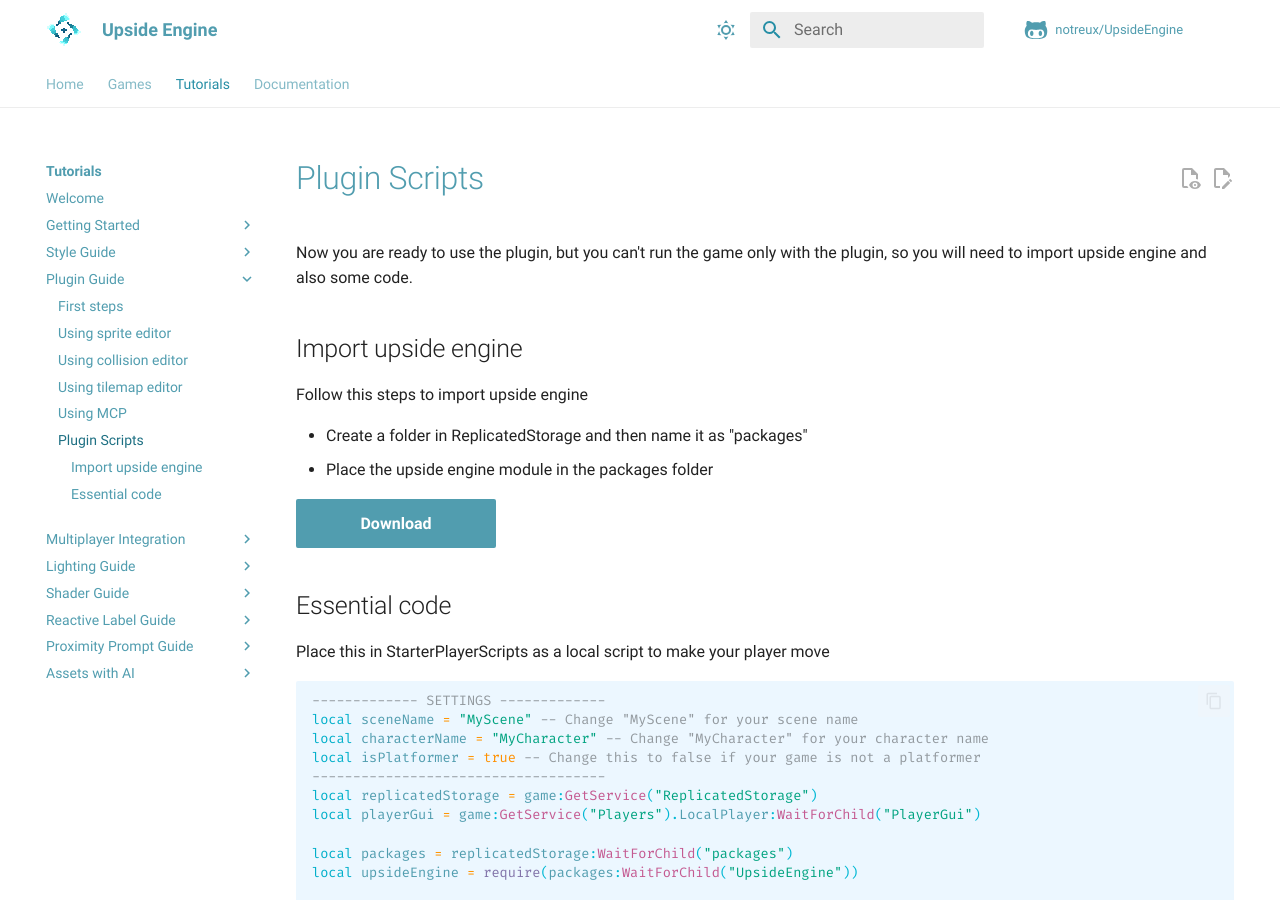
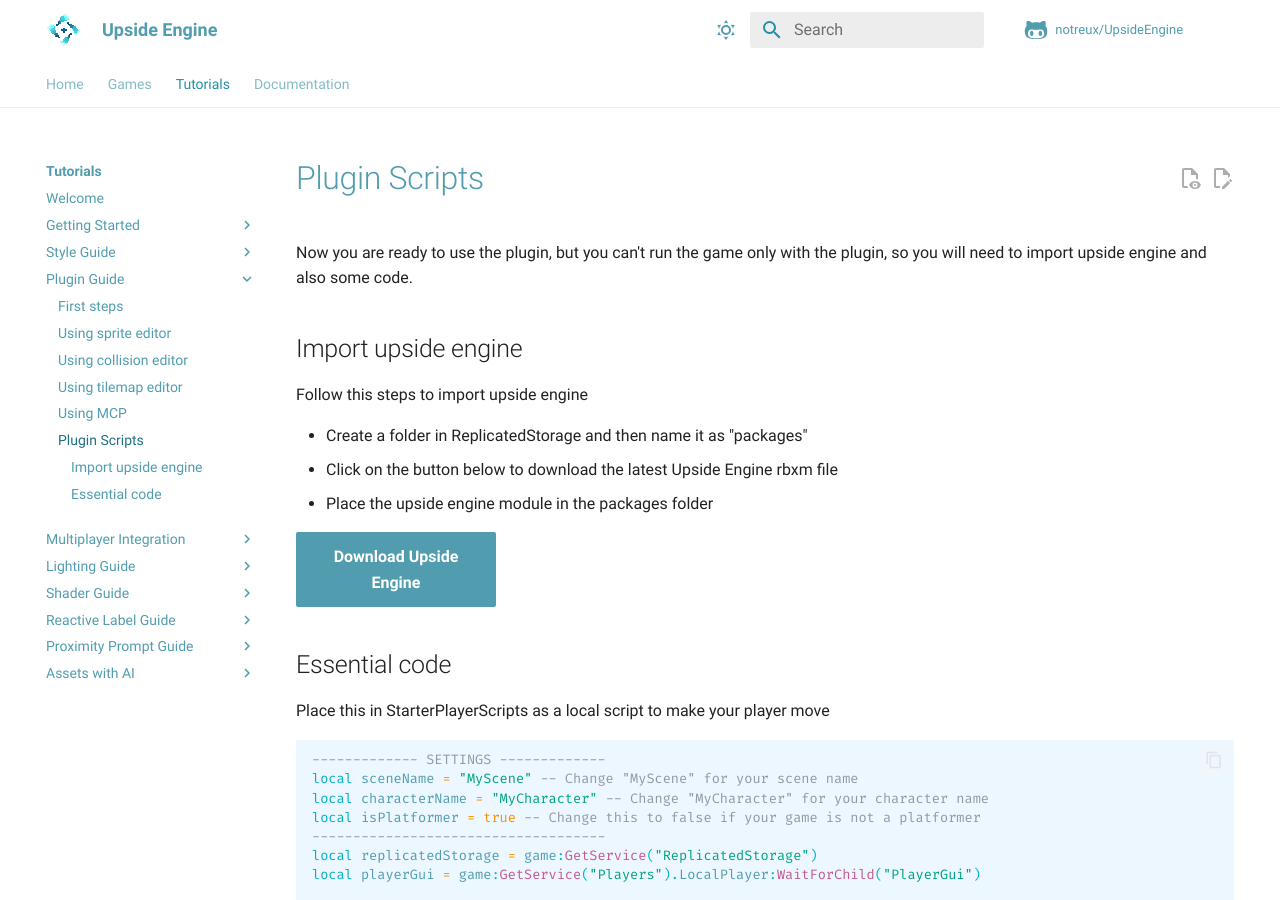
Before and after one commit to notreux/UpsideEngine, an MkDocs documentation site: the page built from docs/tutorials/plugin-guide/PluginScripts.md, in a window 1280 px wide and 900 px high. Built offline with MkDocs 1.6.1 and Material for MkDocs 9.7.7, drawn with Linux system fonts in a browser that asks for light colours; comment, search, counter and statistics services are not loaded.

Commit message:
docs: update download links for Upside Engine in Installation and PluginScripts guides docs: correct color value range in BasicEffect tutorial

```diff
--- a/docs/tutorials/plugin-guide/PluginScripts.md
+++ b/docs/tutorials/plugin-guide/PluginScripts.md
@@ -4,9 +4,10 @@
 Follow this steps to import upside engine
 
 - Create a folder in ReplicatedStorage and then name it as "packages"
+- Click on the button below to download the latest Upside Engine rbxm file
 - Place the upside engine module in the packages folder
 
-[Download](https://create.roblox.com/marketplace/asset/13243857410){ .md-button .md-basic-button }
+[Download Upside Engine](https://github.com/notreux/UpsideEngine/releases/latest/download/UpsideEngine.rbxm){ .md-button .md-basic-button }
 
 ## Essential code
 Place this in StarterPlayerScripts as a local script to make your player move
```
Also changed, not shown: docs/tutorials/get-started/Installation.md (+1 -1 lines), docs/tutorials/shader-guide/BasicEffect.md (+1 -1 lines).
